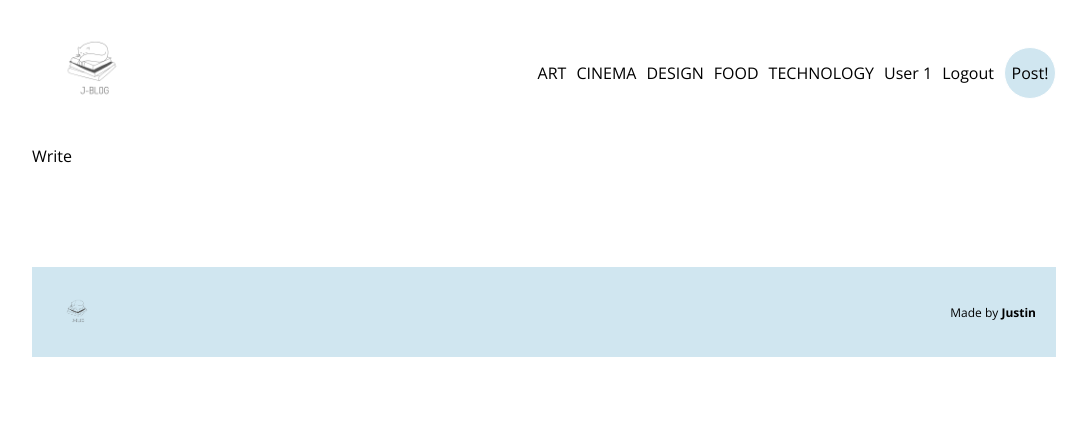
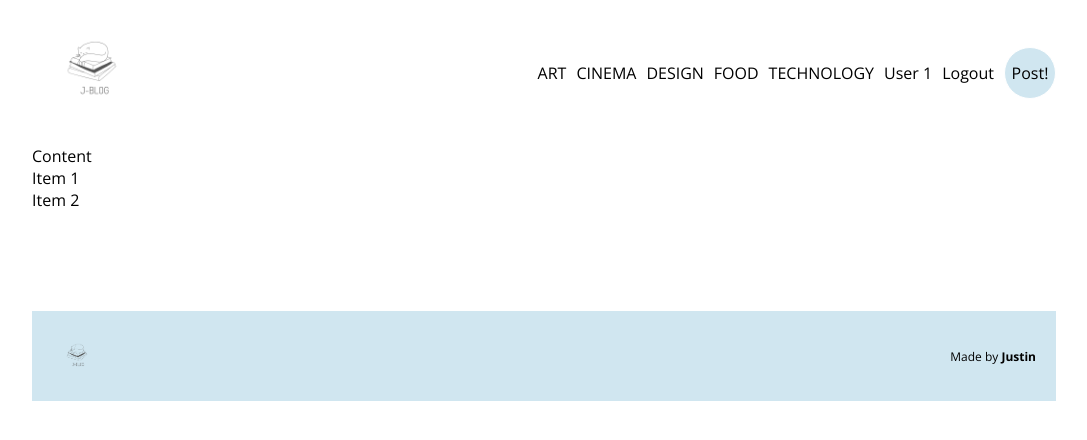
Before and after one commit to justinklam/Digital-Living, a React (Create React App) app in the folder client/: page /write in a window 1280 px wide. Shown: the top 440 px of the page, without its empty margins (96-1183 px from the left). Built offline with nearby package versions, Linux system fonts and the light colour scheme.

Commit message:
add base elements into write component

```diff
--- a/client/src/pages/Write.jsx
+++ b/client/src/pages/Write.jsx
@@ -1,7 +1,16 @@
 import React from "react";
+import { Link } from "react-router-dom";
 
 const Write = () => {
-  return <div>Write</div>;
+  return (
+    <div className="write">
+      <div className="content">Content</div>
+      <div className="menu">
+        <div className="item">Item 1</div>
+        <div className="item">Item 2</div>
+      </div>
+    </div>
+  );
 };
 
 export default Write;
--- a/client/src/style.scss
+++ b/client/src/style.scss
@@ -250,8 +250,8 @@ $lightblue: #d0e6f0;
           gap: 20px;
 
           img {
-            width: 20px;
-            height: 20px;
+            width: 30px;
+            height: 30px;
             cursor: pointer;
           }
 
@@ -330,5 +330,7 @@ $lightblue: #d0e6f0;
         }
       }
     }
+
+    // Write
   }
 }
```
